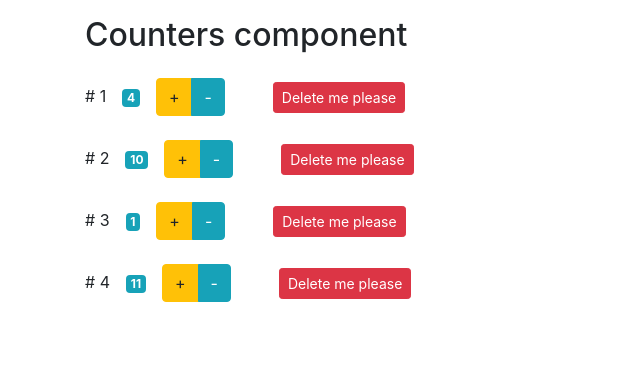
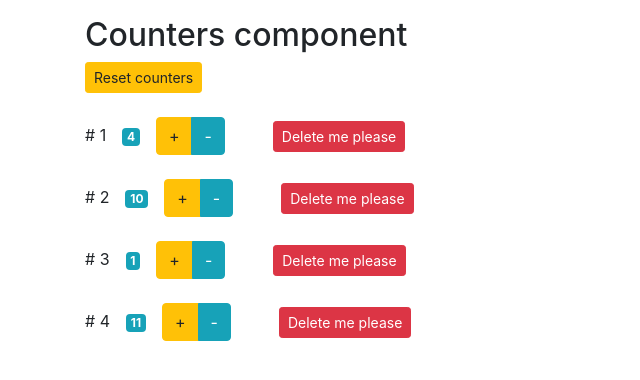
Before and after one commit to MariusCodeAcademy/js3_react_Intro, a React (Create React App) app: page / in a window 1280 px wide. Shown: the top 380 px of the page, without its empty margins (0-640 px from the left). Built offline with nearby package versions, Linux system fonts and the light colour scheme.

Commit message:
reset done setState not work

```diff
--- a/src/components/counter.jsx
+++ b/src/components/counter.jsx
@@ -24,7 +24,7 @@ class Counter extends Component {
   };
 
   render() {
-    console.log('this.props', this.props);
+    // console.log('this.props', this.props);
     return (
       <div className="mt-4">
         <span className="mr-3"># {this.props.id}</span>
--- a/src/components/counters.jsx
+++ b/src/components/counters.jsx
@@ -20,10 +20,25 @@ class Counters extends Component {
     // console.log('whichOneClicked', idToDelete);
   };
 
+  handleReset = () => {
+    console.log('Reset please');
+    //gauti busena kuri yra counters kopija kurioje visi value: 0
+    const nunulinta = this.state.counters.map((c) => {
+      c.value = 0;
+      return c;
+    });
+    console.log(nunulinta);
+    // gave nustatom busena // patikrinam ar veikia
+    this.setState({ counters: nunulinta });
+  };
+
   render() {
     return (
       <div>
         <h2>Counters component</h2>
+        <button onClick={this.handleReset} className="btn btn-sm btn-warning">
+          Reset counters
+        </button>
         {this.state.counters.map((c) => (
           <Counter
             key={c.id}
```
